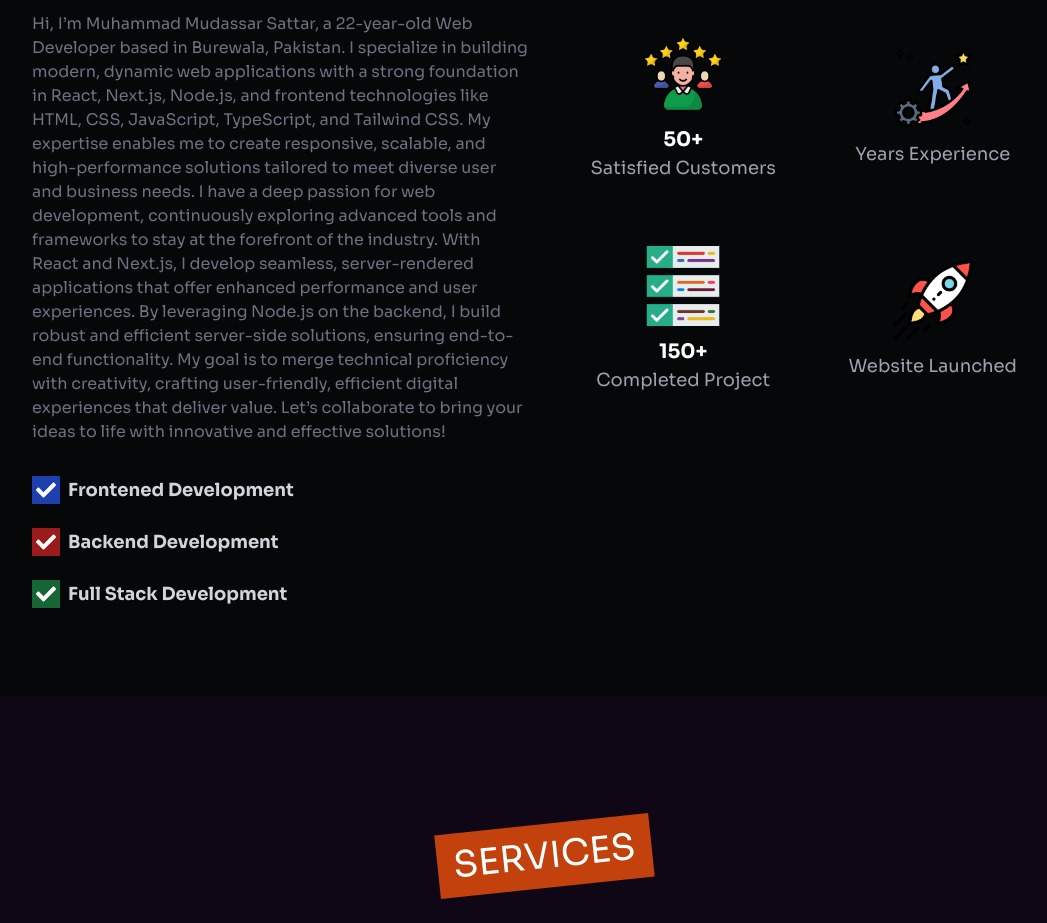
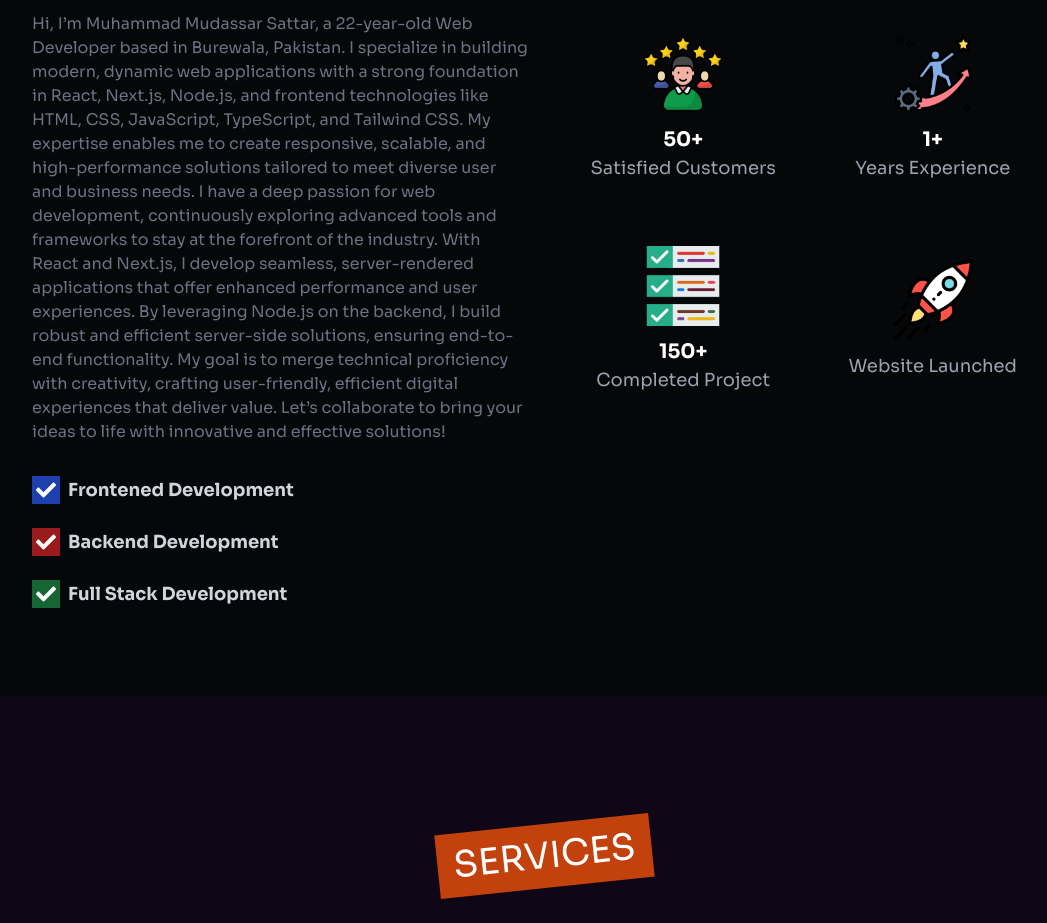
Before and after one commit to MudassarSattar034/next-js-portfolio, a Next.js app: page / in a window 1280 px wide. Shown: the part 1380-2303 px from the top of the page, without its empty margins (96-1143 px from the left). Built offline with nearby package versions, Linux system fonts and the light colour scheme.

Commit message:
Update Experience

```diff
--- a/app/About/page.tsx
+++ b/app/About/page.tsx
@@ -68,7 +68,7 @@ const About = () => {
               width={80}
               height={80}
             />
-            <p className="mt-3 font-bold text-xl text-white text-center">{aboutInfo.experrience} </p>
+            <p className="mt-3 font-bold text-xl text-white text-center">{aboutInfo.experience} </p>
             <p className="text-base sm:text-lg text-gray-400 text-center">Years Experience</p>
           </div>
           {/* 3 */}
```
